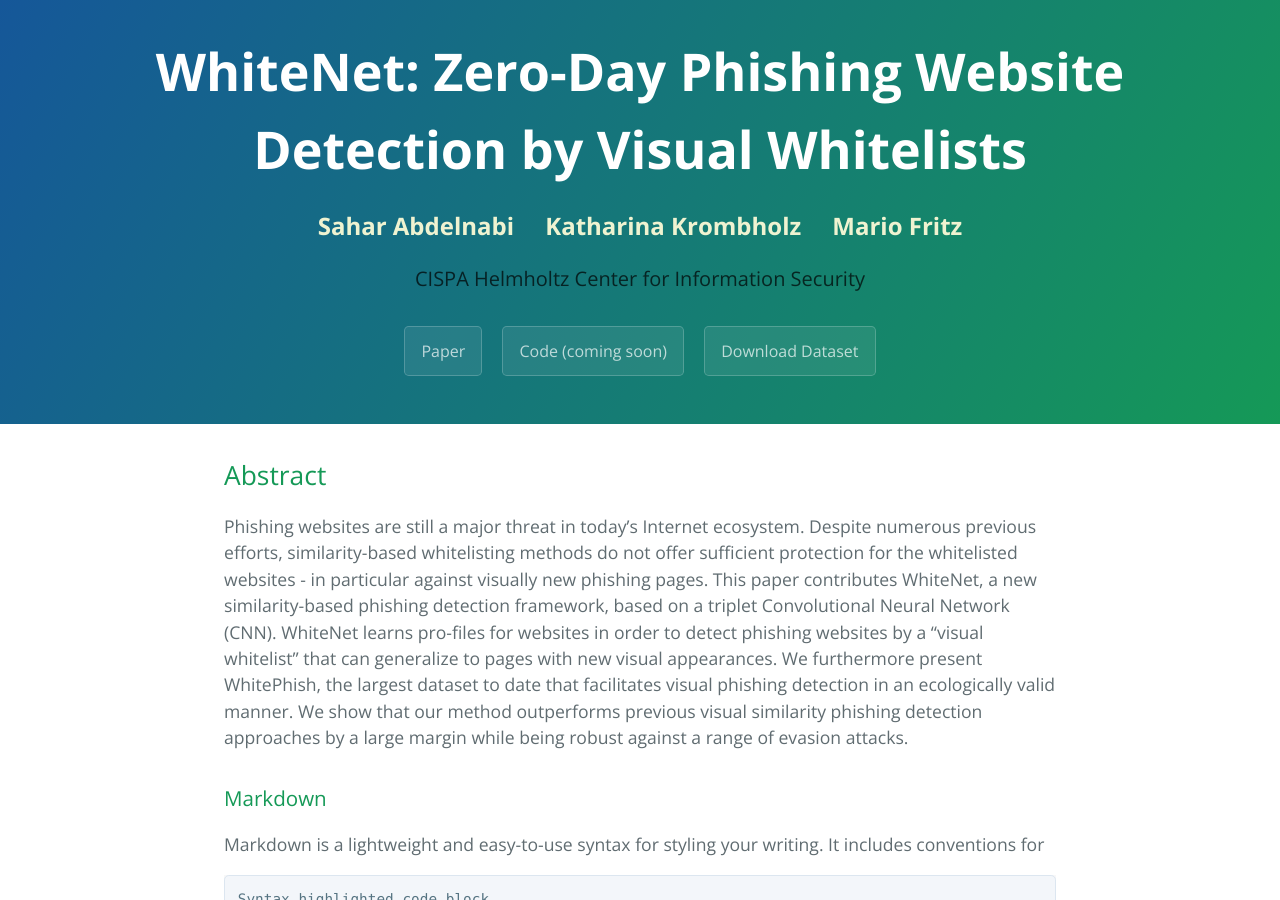
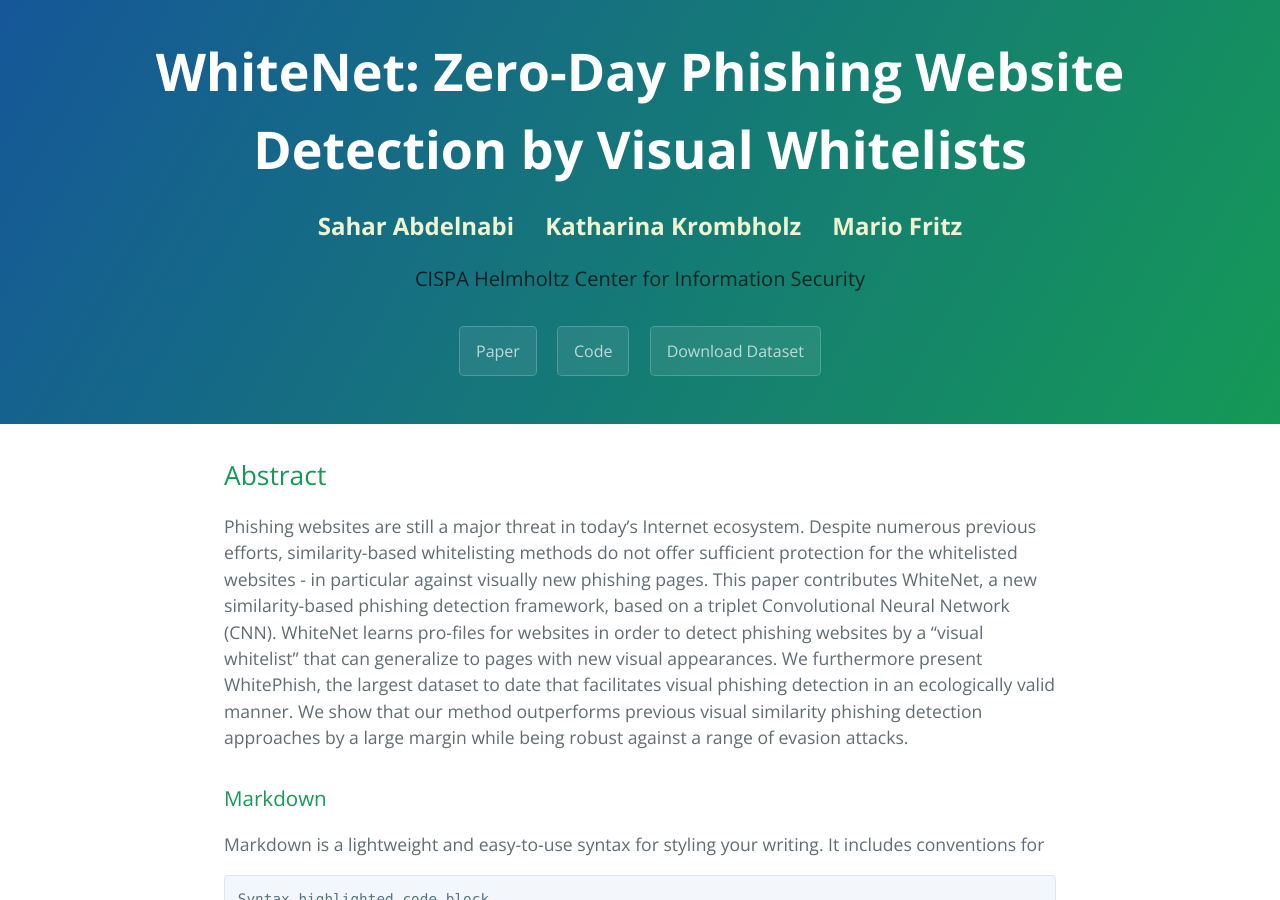
Before and after one commit to S-Abdelnabi/VisualPhishNet, a Jekyll site: the page built from README.md, in a window 1280 px wide and 900 px high. Built offline with Jekyll 4.4.1, drawn with Linux system fonts in a browser that asks for light colours; our own code applies the rules of GitHub Pages for plain Markdown files.

Commit message:
Update page-header.html

```diff
--- a/_includes/page-header.html
+++ b/_includes/page-header.html
@@ -4,6 +4,6 @@
   <h2 class="site.author"> <a href="https://cispa.saarland/people/sahar.abdelnabi/" style={{site.auth_color}}> Sahar Abdelnabi</a> &nbsp &nbsp <a href="https://cispa.saarland/people/katharina.krombholz/" style={{site.auth_color}}>Katharina Krombholz</a>  &nbsp &nbsp  <a href="https://cispa.saarland/group/fritz/" style={{site.auth_color}}>Mario Fritz</a></h2>
   <h2 class="project-tagline">  <a href="https://cispa.saarland/" style={{site.aff_color}}> CISPA Helmholtz Center for Information Security</a></h2>
   <a href="{{site.paper_url}}" class="btn">Paper</a>
-  <a href="{{site.github.repository_url}}" class="btn">Code (coming soon)</a>
+  <a href="{{site.github.repository_url}}" class="btn">Code</a>
   <a href="{{site.datasetlink}}" class="btn">Download Dataset</a>
 </section>
```
